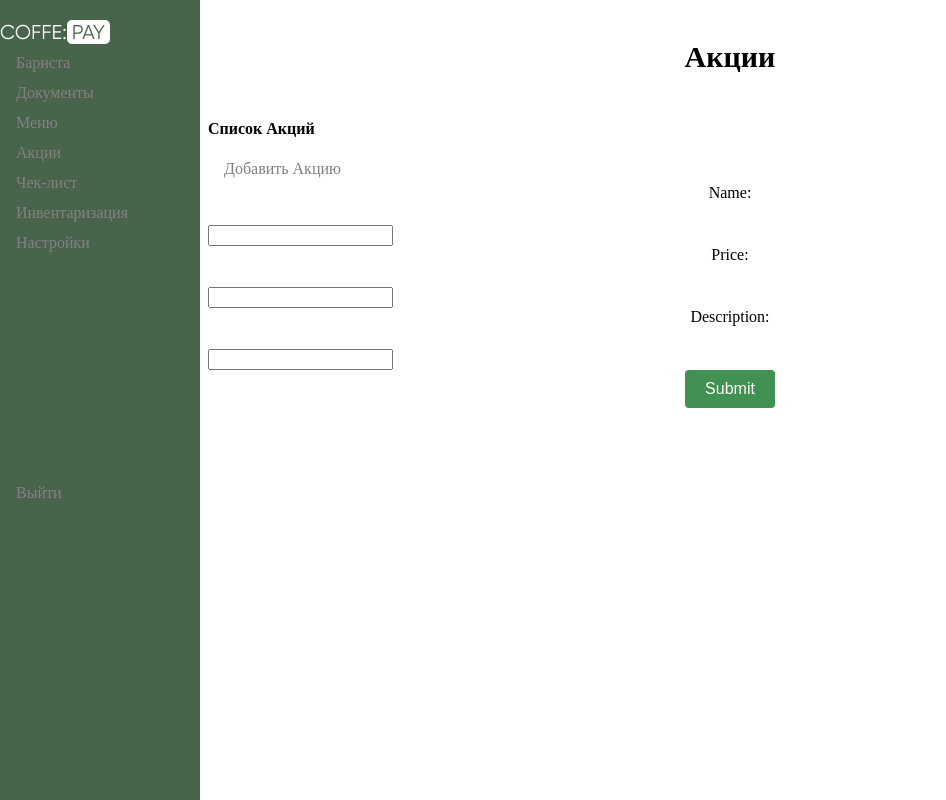
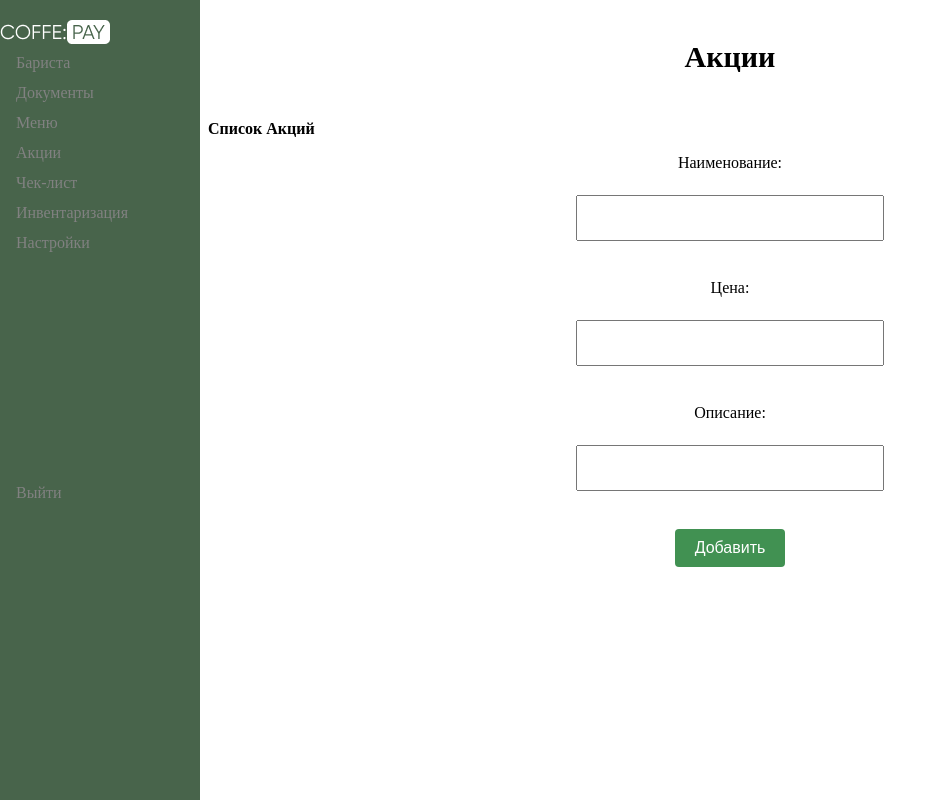
Before and after one commit to Ksunia777/diplom001, a Django app: template main/templates/main/Stock.html in a window 1280 px wide. Shown: the whole page, without its empty margins (0-946 px from the left). Run offline with Django 3.2, Linux system fonts and the light colour scheme; the template is opened without the code that fills it, so the values that code supplies are empty.

Commit message:
state on 16.06.2024 morning

```diff
--- a/main/static/main/css/Design.css
+++ b/main/static/main/css/Design.css
@@ -175,3 +175,9 @@ label {
   text-align: center;
   margin-bottom: 5px;
 }
+
+form {
+  display: flex;
+  flex-direction: column;
+  align-items: center;
+}
--- a/main/templates/main/2.html
+++ b/main/templates/main/2.html
@@ -18,7 +18,6 @@
     <div class="block2">
      <div id="square"><a href="/three">Кофе</a></div>
      <div id="square"><a href="/four">Чай</a></div>
-     <div id="square"><p>Другое</p></div>
     </div>
     <div class="lol">
        <input class="inp" type='text' placeholder="Клиент"  name='first_name'>
--- a/main/templates/main/Stock.html
+++ b/main/templates/main/Stock.html
@@ -35,18 +35,15 @@
         </div>
 {% endfor %}
      </div>
-      <div>
-         <a href="#">Добавить Акцию</a>
-      </div>
       <form action="/addStock" method="post">
         {% csrf_token %}
-        <label for="name">Name:</label><br>
-        <input type="text" id="name" name="name" maxlength="100"><br>
-        <label for="price">Price:</label><br>
-        <input type="number" step="0.01" id="price" name="price" max="999999.99"><br>
-        <label for="description">Description:</label><br>
-        <input type="text" id="description" name="description" maxlength="100"><br>
-        <input type="submit" value="Submit">
+        <label for="name">Наименование:</label><br>
+        <input class="one" type="text" id="name" name="name" maxlength="100"><br>
+        <label for="price">Цена:</label><br>
+        <input class="one" type="number" step="0.01" id="price" name="price" max="999999.99"><br>
+        <label for="description">Описание:</label><br>
+        <input class="one" type="text" id="description" name="description" maxlength="100"><br>
+        <input type="submit" value="Добавить">
     </form>
     </div>
 
--- a/main/templates/main/Task.html
+++ b/main/templates/main/Task.html
@@ -19,7 +19,7 @@
     <div class="blockTask">
         {% for task in task_list %}
           <div class="task-item">
-            <p>{{ task.description }}9999999999999</p>
+            <p>{{ task.description }}</p>
             <input type="checkbox" class="task-checkbox">
           </div>
         {% endfor %}
--- a/main/views.py
+++ b/main/views.py
@@ -485,7 +485,11 @@ def four(request):
 @login_required
 @group_required('barista')
 def five(request):
-    return render(request, '5.html')
+    desert = Deserts.objects.filter(active=True)
+    context = {
+        "deserts_list": desert
+    }
+    return render(request, '5.html', context)
 
 @login_required
 @group_required('barista')
```
Also changed, not shown: main/templates/main/5.html (+3 -4 lines), main/templates/main/CheckList.html (+3 -6 lines).
